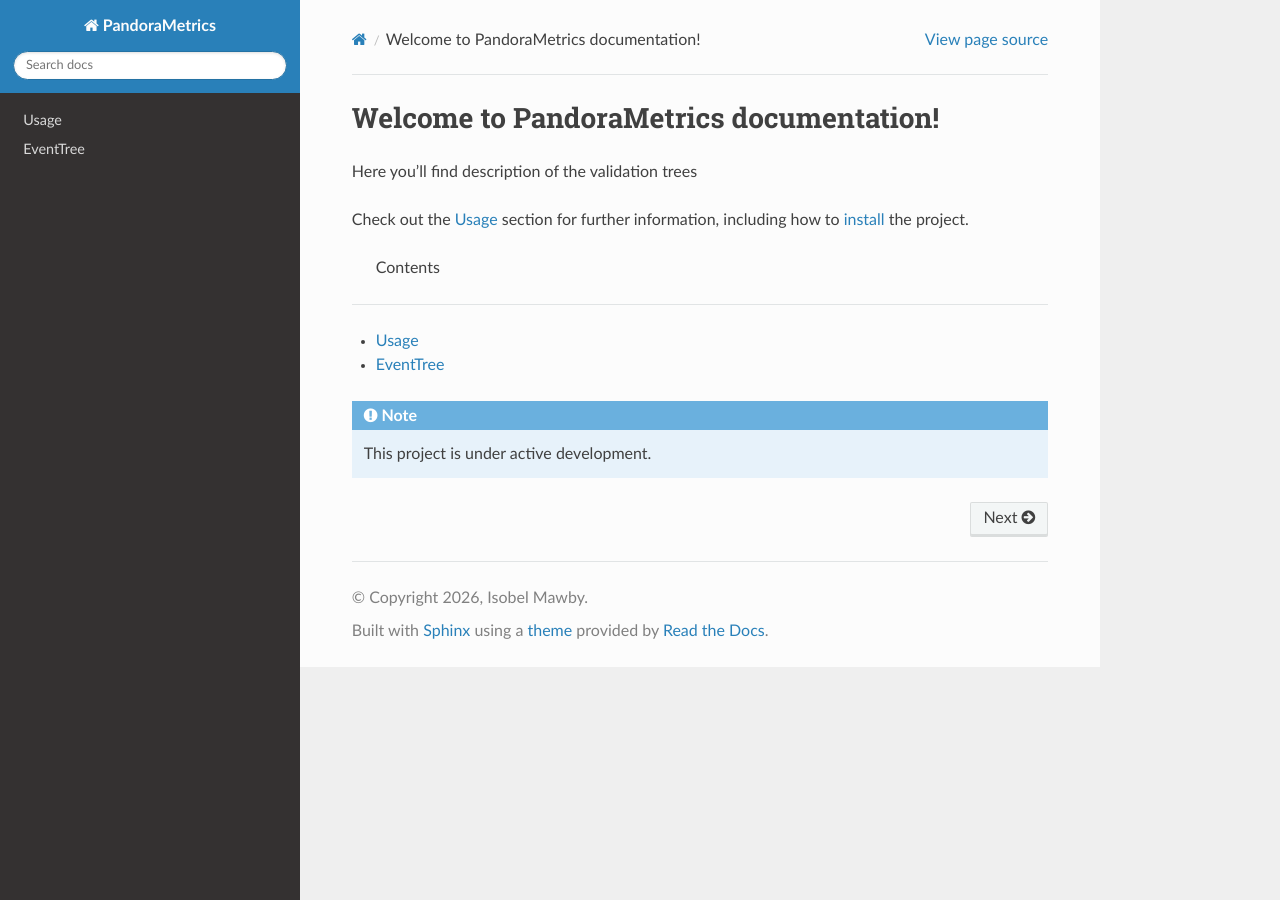
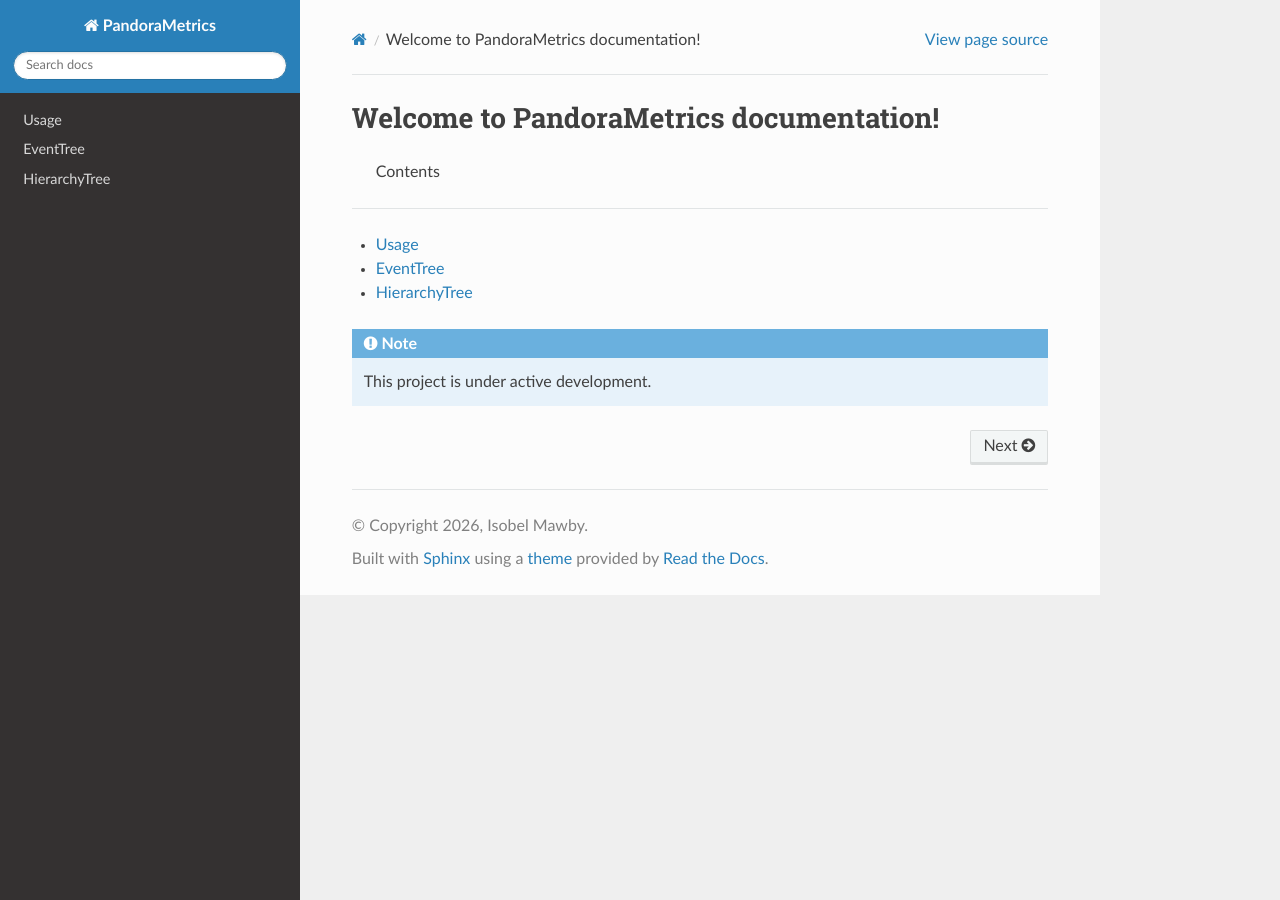
Before and after one commit to imawby/PandoraValidationDocs, a Sphinx documentation site: the page built from docs/source/index.rst, in a window 1280 px wide. Built offline with Sphinx 7.4.7 and the Read the Docs theme 3.1.0, drawn with Linux system fonts in a browser that asks for light colours.

Commit message:
Adding hierarchy tree page

```diff
--- a/docs/source/index.rst
+++ b/docs/source/index.rst
@@ -7,11 +7,6 @@
 Welcome to PandoraMetrics documentation!
 ========================================
 
-Here you'll find description of the validation trees
-
-Check out the :doc:`usage` section for further information, including how to
-:ref:`install <installation>` the project.
-
    Contents
 ------
 
@@ -20,7 +15,7 @@
 
    usage
    EventTree
-
+   HierarchyTree
 .. note::
 
    This project is under active development.
```
Also changed, not shown: docs/source/HierarchyTree.rst (added, +20 -0 lines).
